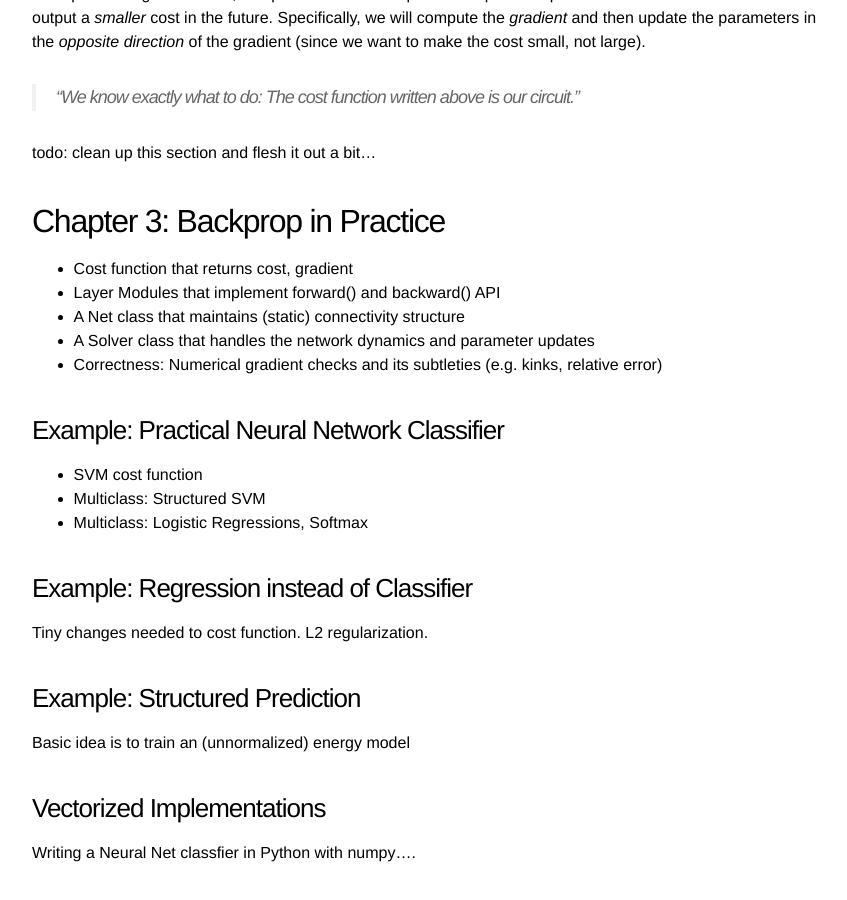
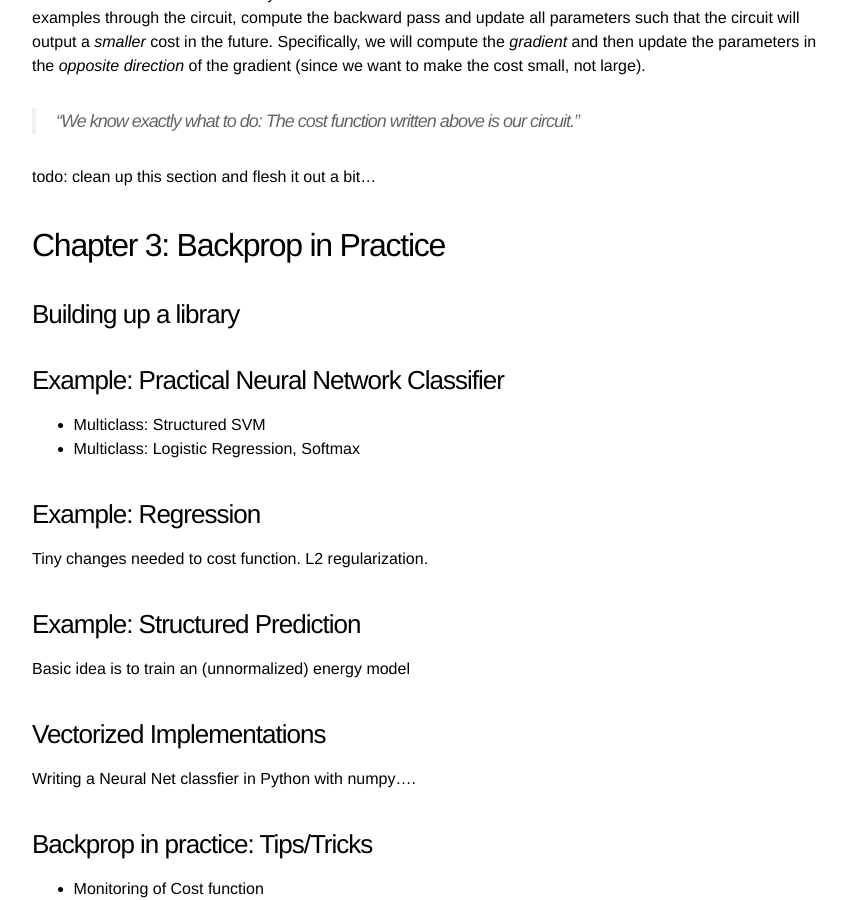
Before and after one commit to karpathy/karpathy.github.io, a Jekyll site: the page built from nntutorial.md, in a window 1280 px wide and 900 px high, scrolled down 33288 px. Shown: the whole window, without its empty margins (208-1055 px from the left). Built offline with Jekyll 4.4.1, drawn with Linux system fonts in a browser that asks for light colours; Markdown is read by kramdown in place of the engine named in the settings; formulas are drawn with MathJax 3; comment, search, counter and statistics services are not loaded; some of the changed text lies outside the part shown.

```diff
--- a/nntutorial.md
+++ b/nntutorial.md
@@ -1180,22 +1180,16 @@
 
 todo: clean up this section and flesh it out a bit...
 
-
 ## Chapter 3: Backprop in Practice
 
-- Cost function that returns cost, gradient
-- Layer Modules that implement forward() and backward() API
-- A Net class that maintains (static) connectivity structure
-- A Solver class that handles the network dynamics and parameter updates
-- Correctness: Numerical gradient checks and its subtleties (e.g. kinks, relative error)
+### Building up a library
 
 ### Example: Practical Neural Network Classifier
 
-- SVM cost function
 - Multiclass: Structured SVM
-- Multiclass: Logistic Regressions, Softmax
+- Multiclass: Logistic Regression, Softmax
 
-### Example: Regression instead of Classifier
+### Example: Regression
 
 Tiny changes needed to cost function. L2 regularization.
 
```
Also changed, not shown: other parts of nntutorial.md (+3 -1 lines).
